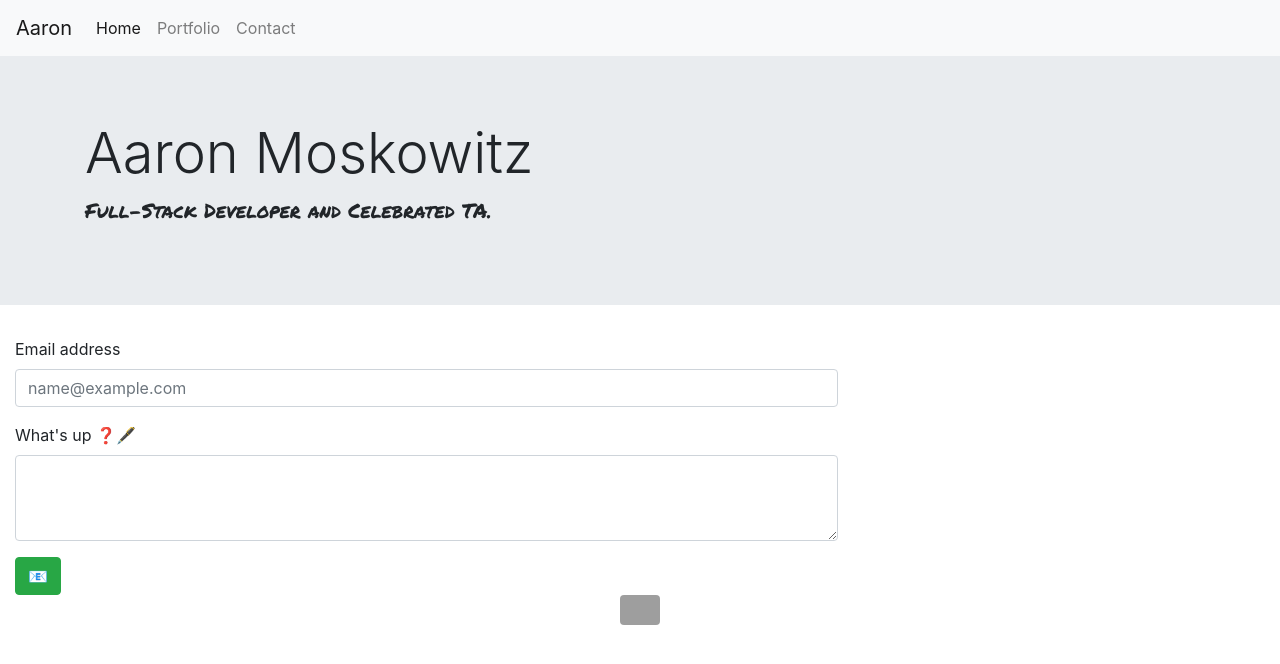
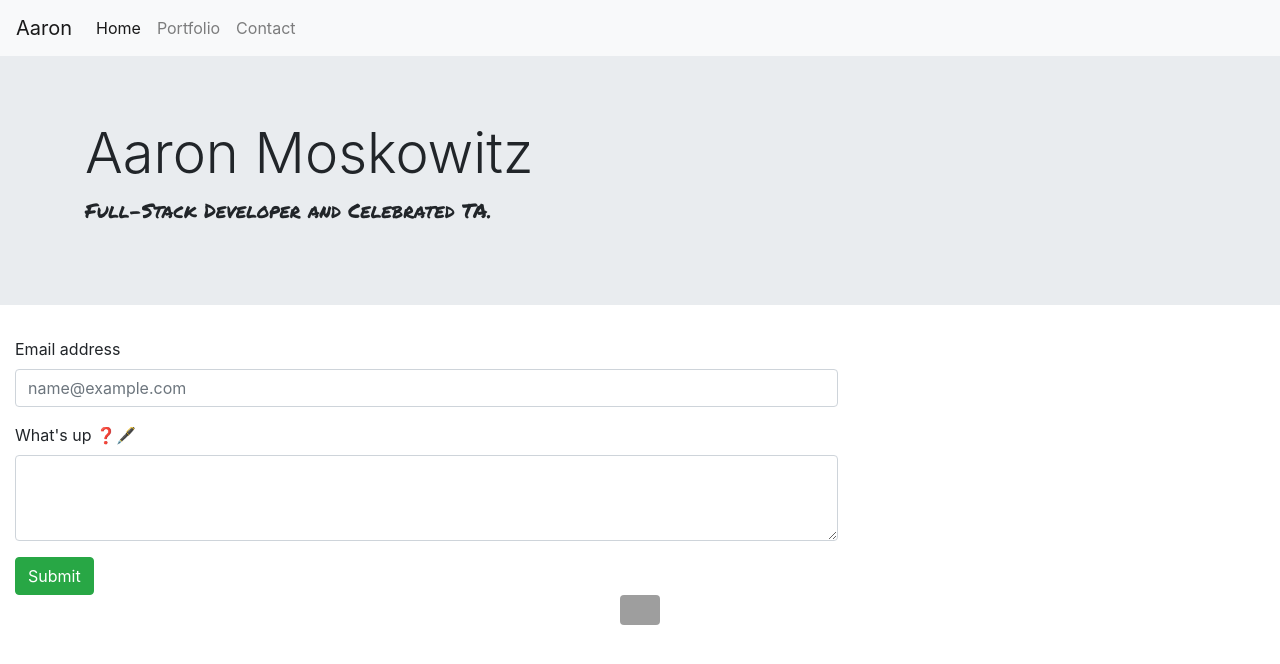
Before and after one commit to Moskowitza/bootstrapPortfolio, a plain HTML site: page contact.html in a window 1280 px wide. Drawn offline with nearby package versions, Linux system fonts and the light colour scheme; grey boxes are pictures that could not be loaded.

Commit message:
submit button

```diff
--- a/contact.html
+++ b/contact.html
@@ -61,7 +61,7 @@
           <label for="exampleFormControlTextarea1">What's up ❓🖋️</label>
           <textarea class="form-control" id="exampleFormControlTextarea1" rows="3"></textarea>
         </div>
-        <button type="button" class="btn btn-success">📧</button>
+        <button type="button" class="btn btn-success">Submit</button>
       </form>
 </div>
       <div class="col-md-2"></div>
```
